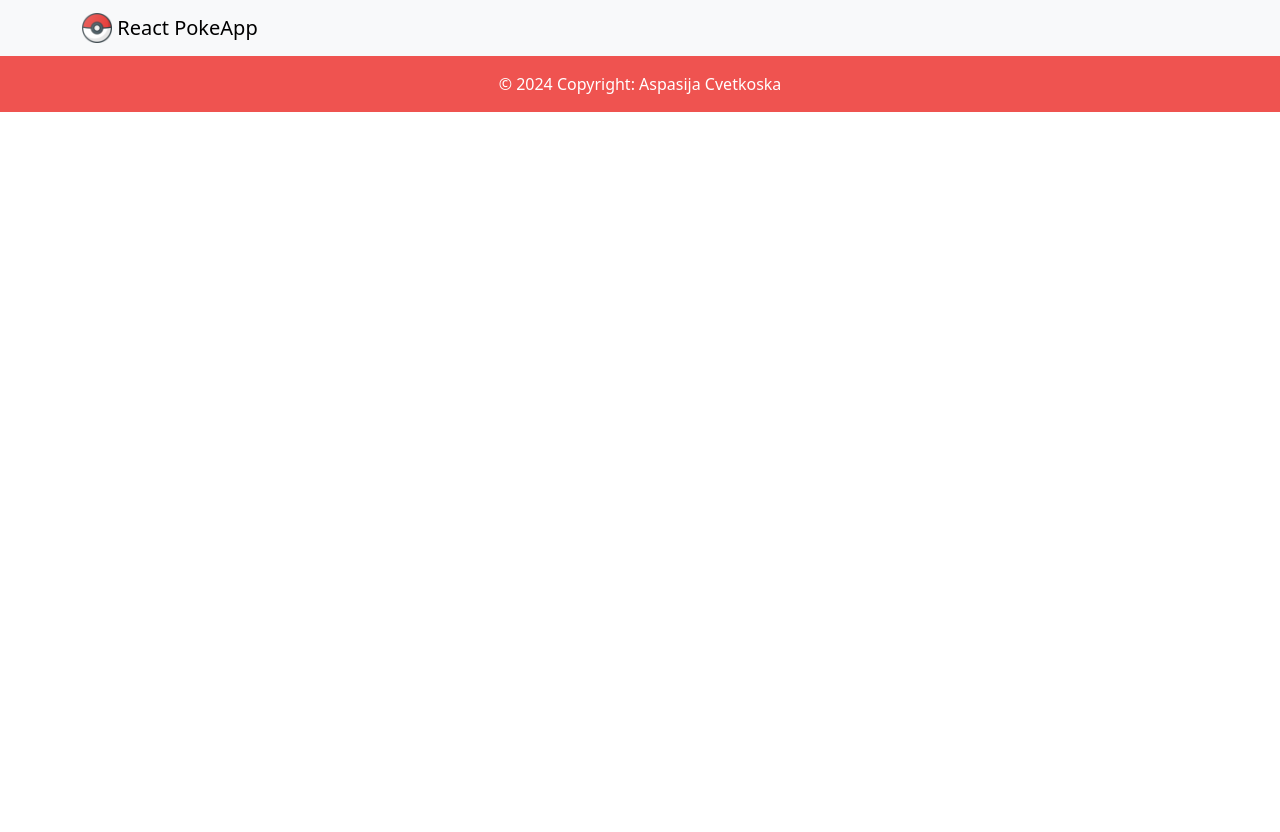
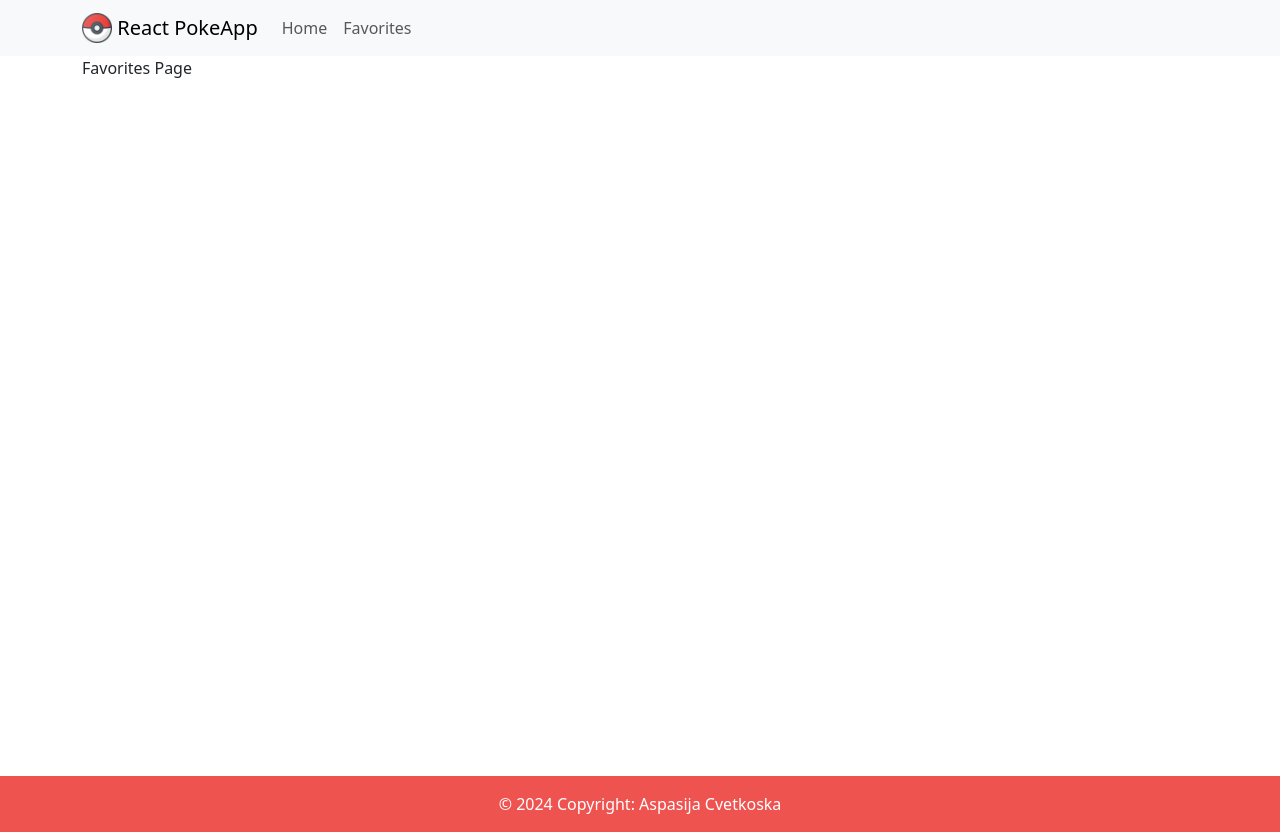
Before and after one commit to ACodes3/poke-api-react, a React (Create React App) app: page /favorites in a window 1280 px wide. Before the commit the page ends 800 px from the top, so only its background shows below. Built offline with nearby package versions, Linux system fonts and the light colour scheme.

Commit message:
added favorites page

```diff
--- a/src/pageSetup/MainContent.jsx
+++ b/src/pageSetup/MainContent.jsx
@@ -1,5 +1,6 @@
 import React from 'react';
 import { Route, Routes } from 'react-router-dom';
+import FavouritePage from '../pages/FavouritePage';
 import HomePage from '../pages/HomePage';
 
 const MainContent = () => {
@@ -7,6 +8,7 @@ const MainContent = () => {
     <div>
       <Routes>
         <Route path="/" element={<HomePage />} />
+        <Route path="/favorites" element={<FavouritePage />} />
       </Routes>
     </div>
   );
--- a/src/pageSetup/Navbar.jsx
+++ b/src/pageSetup/Navbar.jsx
@@ -1,5 +1,6 @@
 import React from "react";
 import Container from "react-bootstrap/Container";
+import Nav from "react-bootstrap/Nav";
 import Navbar from "react-bootstrap/Navbar";
 import LogoImg from "../Images/pokeball.png";
 
@@ -17,6 +18,13 @@ const NavbarComponent = () => {
           />{" "}
           React PokeApp
         </Navbar.Brand>
+        <Navbar.Toggle aria-controls="basic-navbar-nav" />
+        <Navbar.Collapse id="basic-navbar-nav">
+          <Nav className="me-auto">
+            <Nav.Link href="/">Home</Nav.Link>
+            <Nav.Link href="/favorites">Favorites</Nav.Link>
+            </Nav>
+        </Navbar.Collapse>
       </Container>
     </Navbar>
   );
--- /dev/null
+++ b/src/pages/FavouritePage.jsx
@@ -0,0 +1,12 @@
+import React from 'react'
+import { Container } from 'react-bootstrap'
+
+const FavouritePage = () => {
+  return (
+    <div className='h-100 w-100'>
+        <Container style={{height:"90vh", width:"auto"}}>Favorites Page</Container>
+    </div>
+  )
+}
+
+export default FavouritePage
```
